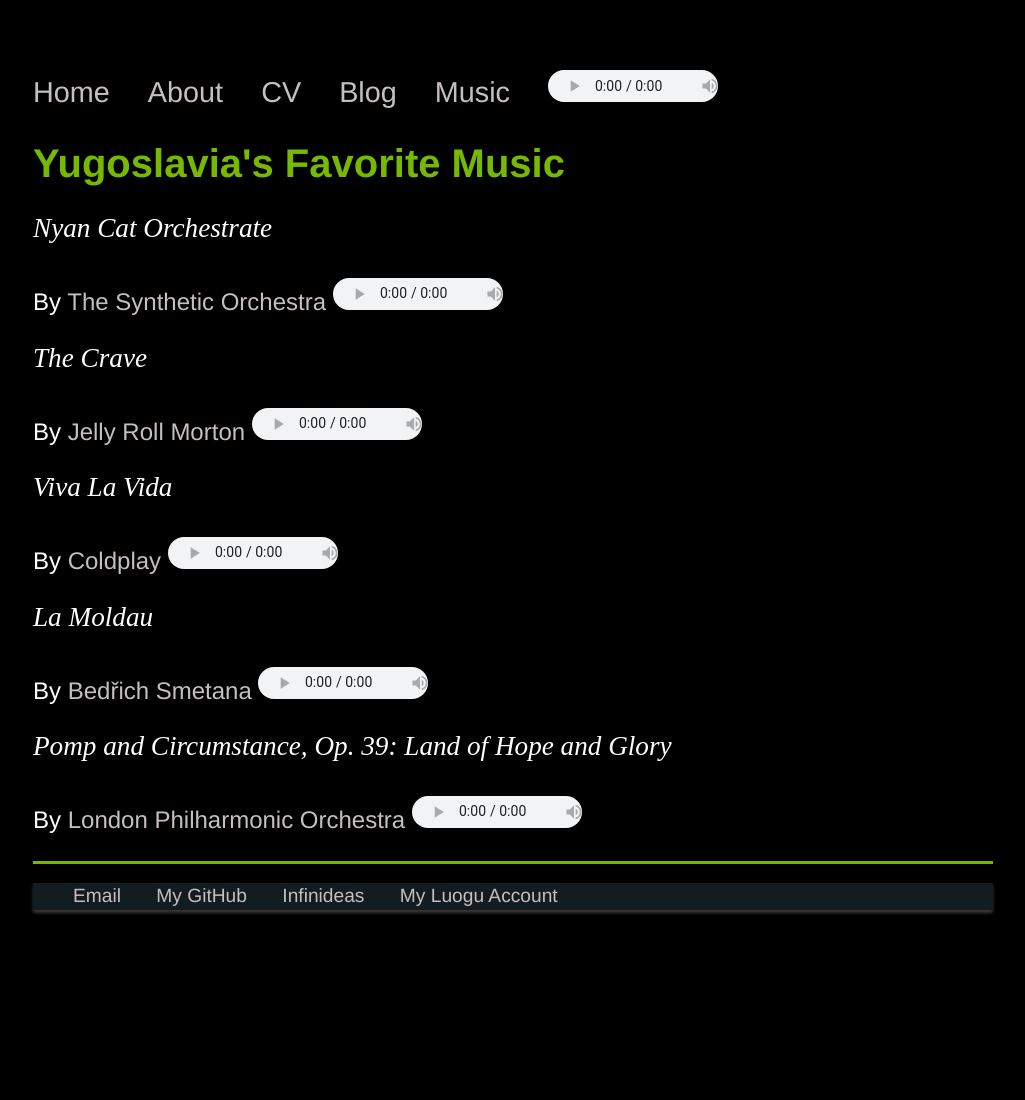
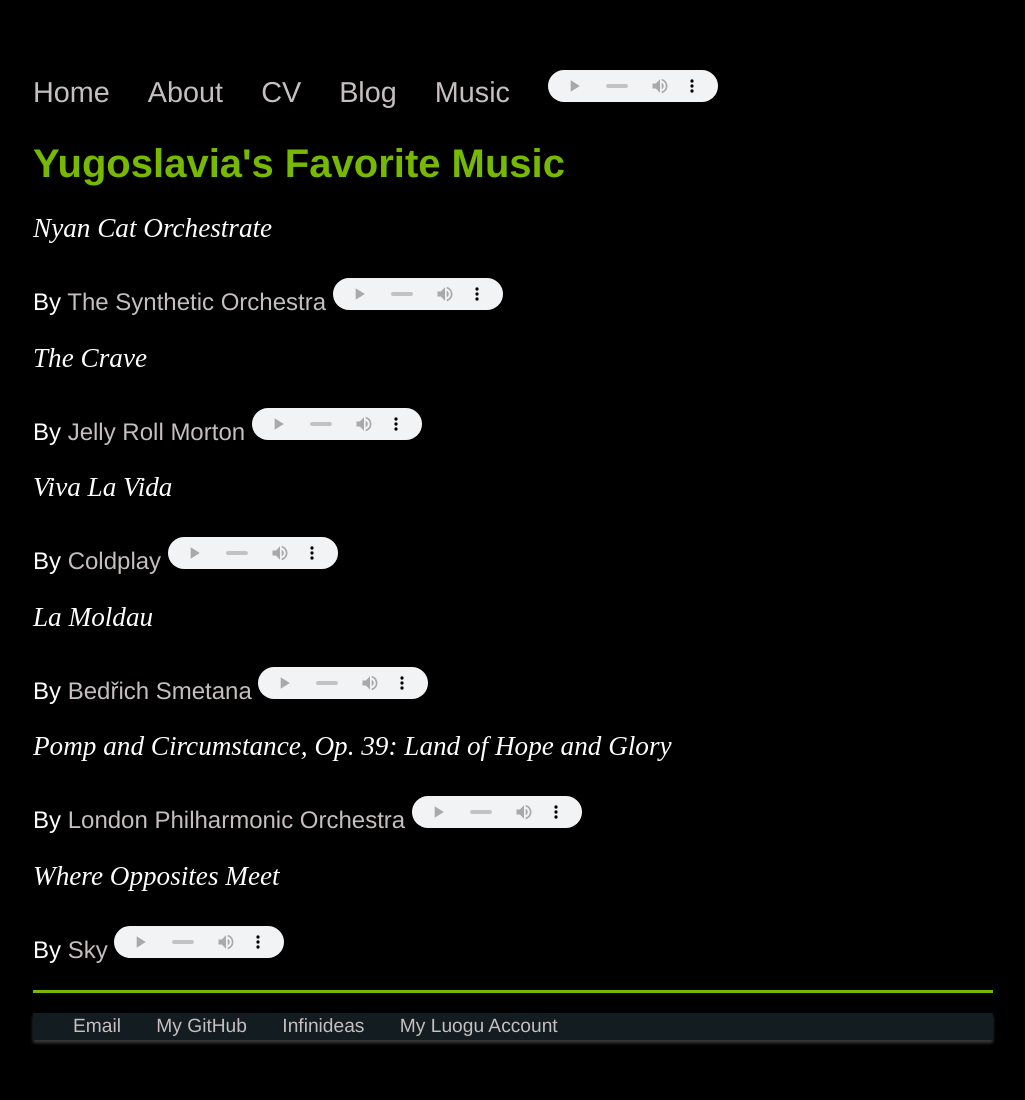
Before and after one commit to Yugoslavia36/yugoslavia36.github.io, a Jekyll site: the page built from music/index.html, in a window 1280 px wide. Shown: the whole page, without its empty margins (127-1152 px from the left). Built offline with Jekyll 4.4.1, drawn with Linux system fonts in a browser that asks for light colours; before the commit the page ends 970 px from its top, so only the background shows below that.

Commit message:
Update index.html

```diff
--- a/music/index.html
+++ b/music/index.html
@@ -31,4 +31,9 @@ title: Music
 		<audio controls="controls" >
   		<source src="http://221.229.167.14/m10.music.126.net/20170428221110/c8053017b854c8ed0a449ea8e70c5a41/ymusic/0f3e/799e/093c/b4bddc65125816cc3d51ab8a2319f8c9.mp3" type="audio/mpeg" /></p>
 
+		<em>Where Opposites Meet <br/></em>
+		<p class="mus">By <a class="mus" href="https://en.wikipedia.org/wiki/Sky_(Sky_album)">Sky</a>
+		<audio controls="controls" >
+  		<source src="http://221.229.167.14/m10.music.126.net/20170428222018/1141d82eedce3126b48d837cacc3e7e0/ymusic/cca1/b0c3/d7ed/bcc2e17692715badf2a93463ca21c9c8.mp3" type="audio/mpeg" /></p>
+
 	</div>
```
